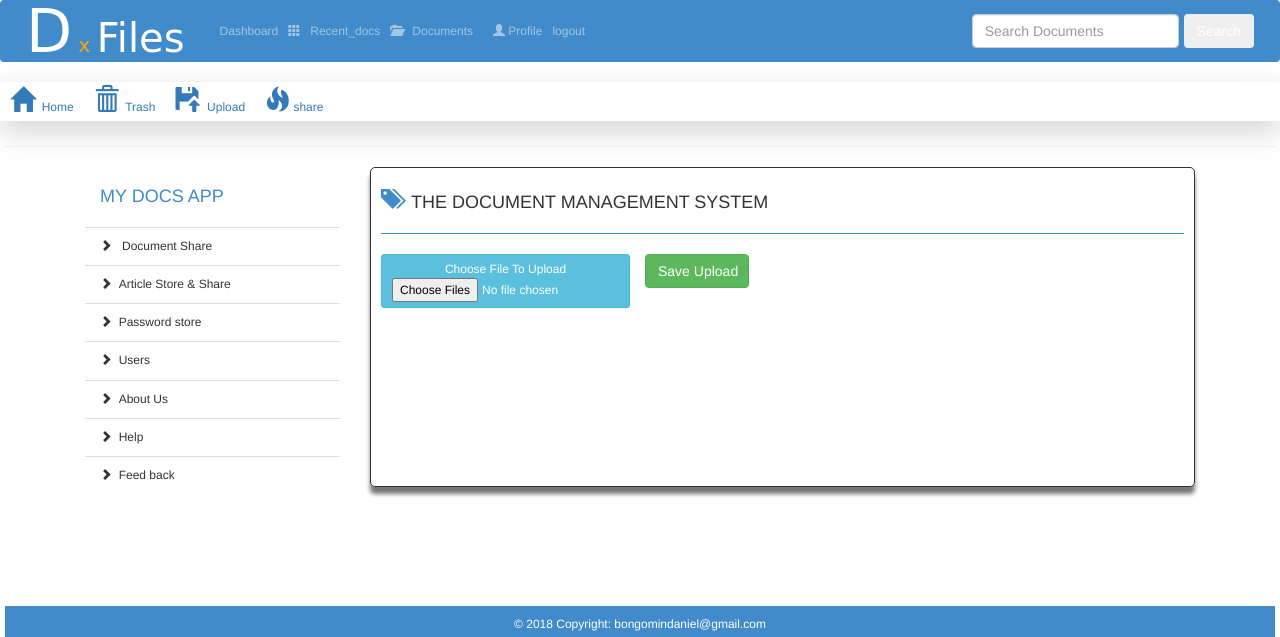
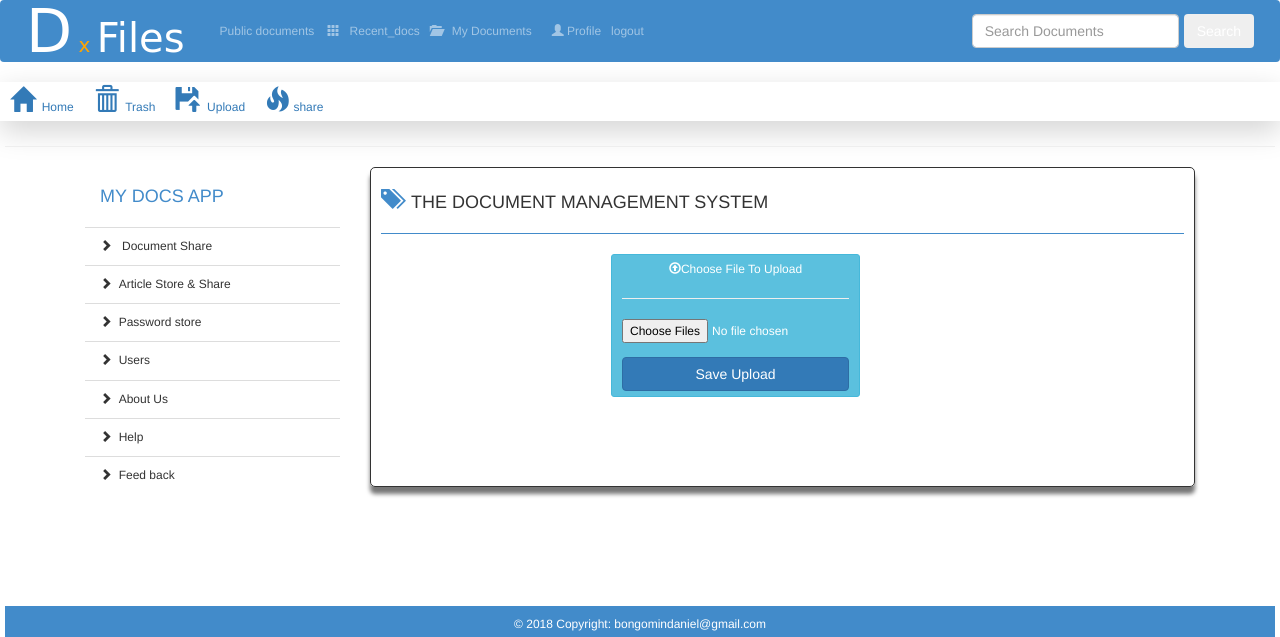
Before and after one commit to bongomindaniel/FILEMGT1, a Flask app: page / in a window 1280 px wide. Shown: the top 637 px of the page. Run offline with Flask 2, Linux system fonts and the light colour scheme; the visitor is signed in with stand-in values (Sample User, id 1); some libraries are stand-ins or nearby versions.

Commit message:
GUI CHANGES

```diff
--- a/templates/includes/_header.html
+++ b/templates/includes/_header.html
@@ -8,7 +8,7 @@
         <ul class="navbar-nav mr-auto">
             {% if session.logged_in %}
             <li class="nav-item">
-                <a class="nav-link" href="/dashboard">Dashboard&nbsp &nbsp<span class="glyphicon glyphicon-th"></span></a>
+                <a class="nav-link" href="/dashboard">Public documents &nbsp &nbsp<span class="glyphicon glyphicon-th"></span></a>
             </li>
             <li class="nav-item">
                 <a class="nav-link" href="/recentdocs">Recent_docs&nbsp &nbsp<span class="glyphicon glyphicon-folder-open"></span></a>
@@ -16,7 +16,7 @@
 
 
             <li class="nav-item">
-                <a class="nav-link" href="/documents">Documents</a>
+                <a class="nav-link" href="/documents"> My Documents</a>
             </li>
             <li class="nav-item">
                 <a class="nav-link" href="/profile"> &nbsp &nbsp<span class="glyphicon glyphicon-user"></span> Profile</a>
--- a/templates/index.html
+++ b/templates/index.html
@@ -26,17 +26,17 @@
       <div style="border: solid  1px; border-radius:5px; height:320px; padding:10px; box-shadow: 0 7px 4px #777;">
       <h4 style="font-wieght:bold;"><span class="glyphicon glyphicon-tags" style="font-size:20px;color:#428BCA;"></span> &nbspTHE DOCUMENT MANAGEMENT SYSTEM</h4>
       <hr style = "border-color:#428BCA;">
-    <form class="md-form" enctype="multipart/form-data" method="POST">
-                        <div class="file-field">
-                            <div class="btn btn-info btn-sm float-left">
-                                <span>Choose File To Upload</span>
+    <form class="md-form" enctype="multipart/form-data" method="POST"  >
+                        <div class="file-field" >
+                            <div class="btn btn-info btn-sm " style=" margin-left:230px">
+                                <span><span class="glyphicon glyphicon-upload"></span>Choose File To Upload</span>
+                                <hr>
                                 <input class="control-item"type="file" name="file" multiple>
+                                <button type="submit" style="margin-top:14px;" class="btn btn-primary btn-block" formnovalidate formaction="/uploads">Save Upload</button>
                             </div>
 
                         </div>
-                        <div class="form-group col-md-2">
-                            <button type="submit" class="btn btn-success btn-block" formnovalidate formaction="/uploads">Save Upload</button>
-                        </div>
+
     </form>
       </div>
       </div>
--- a/templates/layout.html
+++ b/templates/layout.html
@@ -5,7 +5,7 @@
     <meta charset="UTF-8">
     <meta name="viewport" content="width=device-width, initial-scale=1.0">
     <meta http-equiv="X-UA-Compatible" content="ie=edge">
-    <link rel="stylesheet" href="{url_for('static',filename='style.css')}">
+    <link rel="stylesheet" href="{{url_for('static',filename='css/style.css')}}">
     <link rel="stylesheet" href="https://stackpath.bootstrapcdn.com/bootstrap/4.1.3/css/bootstrap.min.css">
     <link rel="stylesheet" href="https://maxcdn.bootstrapcdn.com/bootstrap/3.3.7/css/bootstrap.min.css">
     <script src="https://ajax.googleapis.com/ajax/libs/jquery/3.3.1/jquery.min.js"></script>
@@ -46,7 +46,8 @@
     </div>
 
 
-    <scrip src="https://stackpath.bootstrapcdn.com/bootstrap/4.1.3/js/bootstrap.min.js"></scrip>
+
+    <scrip src="{{url_for('static',filename='js/app.js')}}"></scrip>
     <script src="https://cdn.ckeditor.com/4.11.1/standard/ckeditor.js"></script>
     <script type ='text/javascript'>
         CKEDITOR.replace('editor')
```
Also changed, not shown: static/css/style.css (added), static/js/app.js (added).
